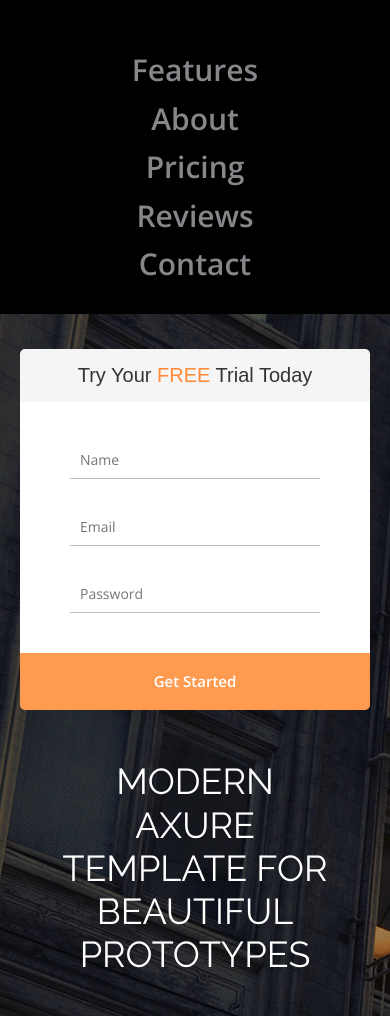
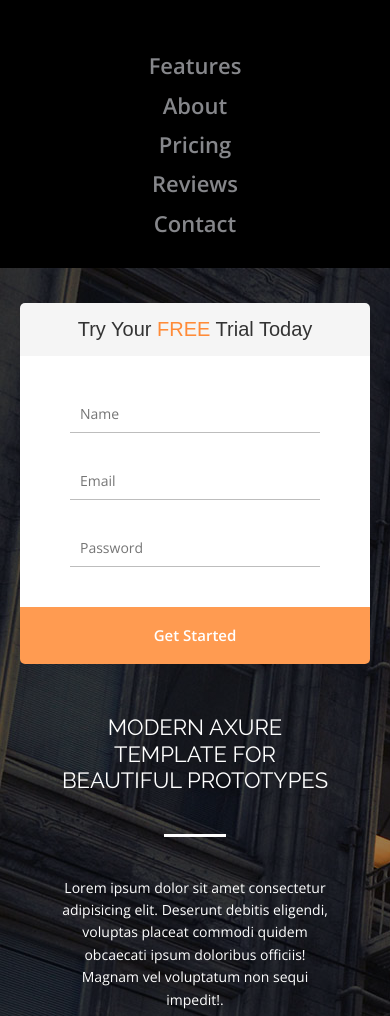
Before and after one commit to cofano88/Landing-TMS, a plain HTML site: page index.html in a window 390 px wide. Shown: the part 82-1098 px from the top of the page. Drawn offline with nearby package versions, Linux system fonts and the light colour scheme.

Commit message:
Update style.css

```diff
--- a/assets/css/style.css
+++ b/assets/css/style.css
@@ -852,7 +852,7 @@ footer {
   }
 
   .slot + .slot {
-    padding-top: 70px;
+    padding-top: 50px;
   }
 
   .card-price {
@@ -893,6 +893,12 @@ footer {
     width: 100%;
     padding: 45px;
   }
+
+  .promo-title,
+  .custom-title,
+  .join-title {
+    font-size: 30px;
+  }
 }
 
 @media only screen and (max-width: 530px) {
@@ -915,10 +921,20 @@ footer {
 
   .navs {
     display: block;
-    font-size: 30px;
+    font-size: 22px;
   }
 
   .brandbar-icons i {
     margin-right: 10px;
   }
+
+  .slot + .slot {
+    padding-top: 30px;
+  }
+
+  .promo-title,
+  .custom-title,
+  .join-title {
+    font-size: 22px;
+  }
 }
```
